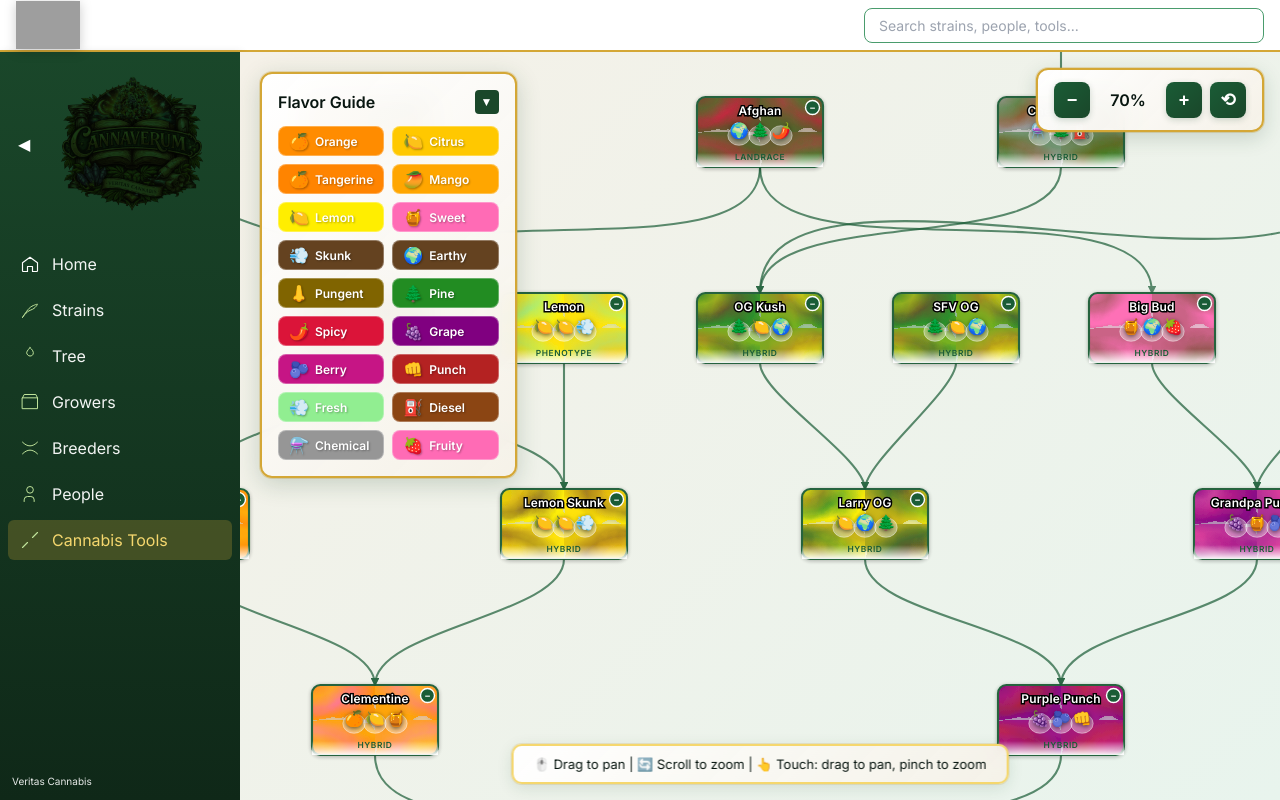
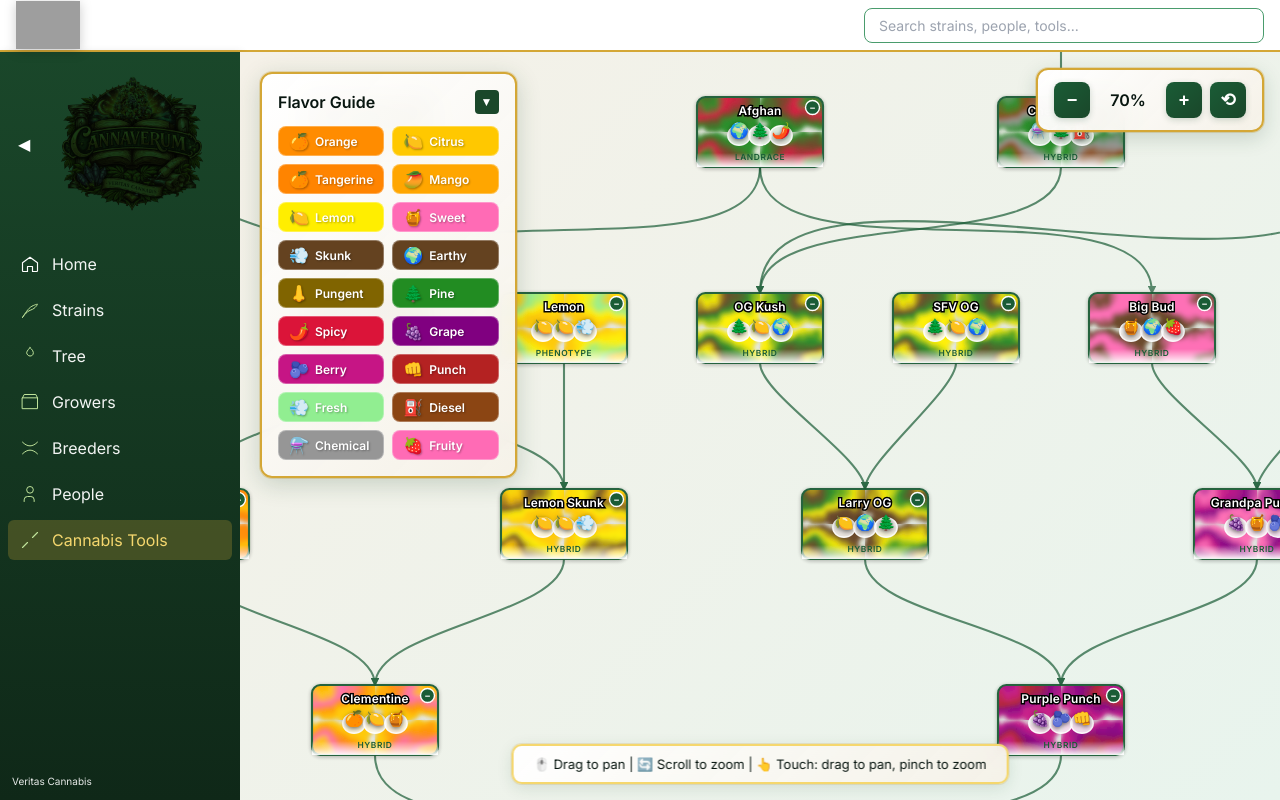
Before and after one commit to mylesgarveyjournal/test_repo, a React (Create React App) app: page /tools/flavor-tree in a window 1280 px wide. Built offline with nearby package versions, Linux system fonts and the light colour scheme; grey boxes are pictures that could not be loaded; the HTML template or start-up script is replaced by a standard one.

Commit message:
Create single continuous smooth swirl, make flavor ovals more opaque to stand out

```diff
--- a/src/components/FlavorTree.js
+++ b/src/components/FlavorTree.js
@@ -488,50 +488,41 @@ const FlavorTree = ({ strainData }) => {
       >
         {/* Definitions - must be outside transform */}
         <defs>
-          {/* Create TRUE 1960s-style smooth flowing swirls */}
+          {/* Create ONE continuous smooth flowing swirl */}
           {visibleData.nodes.map(node => {
             const pattern = createPsychedelicPattern(node.id, node.flavors.slice(0, 3));
             if (!pattern) return null;
 
-            // Create organic flowing swirl using layered gradients with turbulence
+            // Single continuous smooth swirl with 3 colors
             return (
               <React.Fragment key={pattern.id}>
-                {/* Base swirling gradient layers */}
-                <radialGradient id={`${pattern.id}-layer1`} cx="50%" cy="50%">
+                {/* Single unified gradient with 3 colors */}
+                <radialGradient id={`${pattern.id}-unified`} cx="50%" cy="50%">
                   <stop offset="0%" stopColor={pattern.colors[0]} />
-                  <stop offset="33%" stopColor={pattern.colors[1]} />
-                  <stop offset="66%" stopColor={pattern.colors[2]} />
-                  <stop offset="100%" stopColor={pattern.colors[0]} />
-                </radialGradient>
-
-                <radialGradient id={`${pattern.id}-layer2`} cx="30%" cy="30%">
-                  <stop offset="0%" stopColor={pattern.colors[1]} />
+                  <stop offset="25%" stopColor={pattern.colors[1]} />
                   <stop offset="50%" stopColor={pattern.colors[2]} />
-                  <stop offset="100%" stopColor={pattern.colors[0]} />
-                </radialGradient>
-
-                <radialGradient id={`${pattern.id}-layer3`} cx="70%" cy="70%">
-                  <stop offset="0%" stopColor={pattern.colors[2]} />
-                  <stop offset="50%" stopColor={pattern.colors[0]} />
+                  <stop offset="75%" stopColor={pattern.colors[0]} />
                   <stop offset="100%" stopColor={pattern.colors[1]} />
                 </radialGradient>
 
-                {/* Organic swirl distortion - PROPER settings for smooth flow */}
-                <filter id={`${pattern.id}-swirl`}>
+                {/* Smooth continuous swirl distortion */}
+                <filter id={`${pattern.id}-flow`}>
                   <feTurbulence
                     type="fractalNoise"
-                    baseFrequency="0.02"
-                    numOctaves="4"
+                    baseFrequency="0.025"
+                    numOctaves="3"
                     result="noise"
-                    seed="123"
+                    seed="777"
                   />
                   <feDisplacementMap
                     in="SourceGraphic"
                     in2="noise"
-                    scale="40"
+                    scale="50"
                     xChannelSelector="R"
                     yChannelSelector="G"
+                    result="displaced"
                   />
+                  <feGaussianBlur in="displaced" stdDeviation="3" />
                 </filter>
 
                 <pattern
@@ -539,15 +530,14 @@ const FlavorTree = ({ strainData }) => {
                   x="0" y="0"
                   width="180" height="100"
                   patternUnits="userSpaceOnUse"
-                  viewBox="0 0 180 100"
                 >
-                  {/* Layer multiple offset gradients for organic swirl */}
-                  <rect width="180" height="100" fill={`url(#${pattern.id}-layer1)`} filter={`url(#${pattern.id}-swirl)`} />
-                  <rect width="180" height="100" fill={`url(#${pattern.id}-layer2)`} opacity="0.5" filter={`url(#${pattern.id}-swirl)`} />
-                  <rect width="180" height="100" fill={`url(#${pattern.id}-layer3)`} opacity="0.5" filter={`url(#${pattern.id}-swirl)`} />
-
-                  {/* Smooth color blending overlay */}
-                  <rect width="180" height="100" fill={`url(#${pattern.id}-layer1)`} opacity="0.3" />
+                  {/* Single continuous swirling layer */}
+                  <rect
+                    width="180"
+                    height="100"
+                    fill={`url(#${pattern.id}-unified)`}
+                    filter={`url(#${pattern.id}-flow)`}
+                  />
                 </pattern>
               </React.Fragment>
             );
@@ -714,15 +704,15 @@ const FlavorTree = ({ strainData }) => {
                 <g transform="translate(0, 0)">
                   {node.flavors.slice(0, 3).map((flavor, idx) => (
                     <g key={idx}>
-                      {/* Oval background for flavor icon */}
+                      {/* Oval background for flavor icon - more opaque to stand out from swirl */}
                       <ellipse
                         cx={(idx - 1) * 30}
                         cy={5}
                         rx={16}
                         ry={14}
-                        fill="rgba(255, 255, 255, 0.4)"
-                        stroke="rgba(255, 255, 255, 0.6)"
-                        strokeWidth="1"
+                        fill="rgba(255, 255, 255, 0.85)"
+                        stroke="rgba(255, 255, 255, 0.95)"
+                        strokeWidth="2"
                         style={{ pointerEvents: 'none' }}
                       />
                       <text
```
Also changed, not shown: 7 other files (tests, documents, lock files or other folders).
